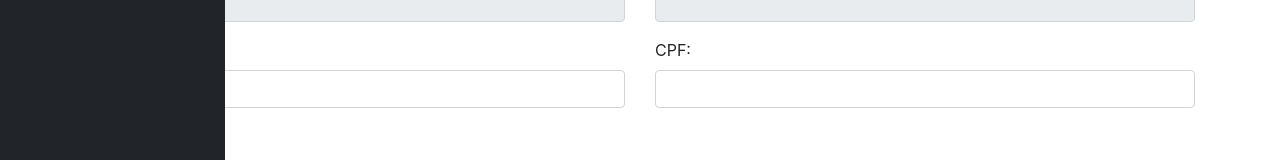
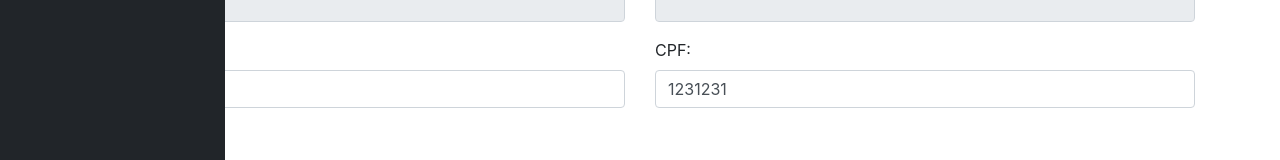
Before and after one commit to eduardotsilva/clientes-app, an Angular app: page /clientes-form in a window 1280 px wide. Shown: the part 256-416 px from the top of the page. Built offline with nearby package versions, Linux system fonts and the light colour scheme.

Commit message:
60. Criando e injetando o serviço de clientes

```diff
--- /dev/null
+++ b/src/app/clientes.service.ts
@@ -0,0 +1,19 @@
+import { Injectable } from '@angular/core';
+import { Cliente } from './clientes/cliente';
+
+@Injectable({
+  providedIn: 'root'
+})
+export class ClientesService {
+
+  constructor() { }
+
+  getCliente(): Cliente {
+    let cliente: Cliente = new Cliente();
+    cliente.nome = 'Eduardo Tadeu'
+    cliente.cpf = '1231231'
+
+    return cliente;
+  }
+
+}
--- a/src/app/clientes/clientes-form/clientes-form.component.html
+++ b/src/app/clientes/clientes-form/clientes-form.component.html
@@ -4,7 +4,7 @@
 </ol>
 
 <div class="container">
-    <form>
+    <form #clienteForm="ngForm" (ngSubmit)="onSubmit()">
       <div class="row">
 
         <div class="col-md-6">
--- a/src/app/clientes/clientes-form/clientes-form.component.ts
+++ b/src/app/clientes/clientes-form/clientes-form.component.ts
@@ -1,5 +1,6 @@
 import { Component, OnInit } from "@angular/core";
 import { Cliente } from "../cliente";
+import { ClientesService } from "../../clientes.service";
 
 @Component({
   selector: "app-clientes-form",
@@ -9,10 +10,13 @@ import { Cliente } from "../cliente";
 export class ClientesFormComponent implements OnInit {
   cliente: Cliente;
 
-  constructor() {
-    this.cliente = new Cliente();
+  constructor(private service: ClientesService) {
+    this.cliente = service.getCliente();
   }
 
   ngOnInit() {}
 
+  onSubmit() {
+    console.log(this.cliente);
+  }
 }
```
Also changed, not shown: src/app/app.module.ts (+13 -16 lines).
